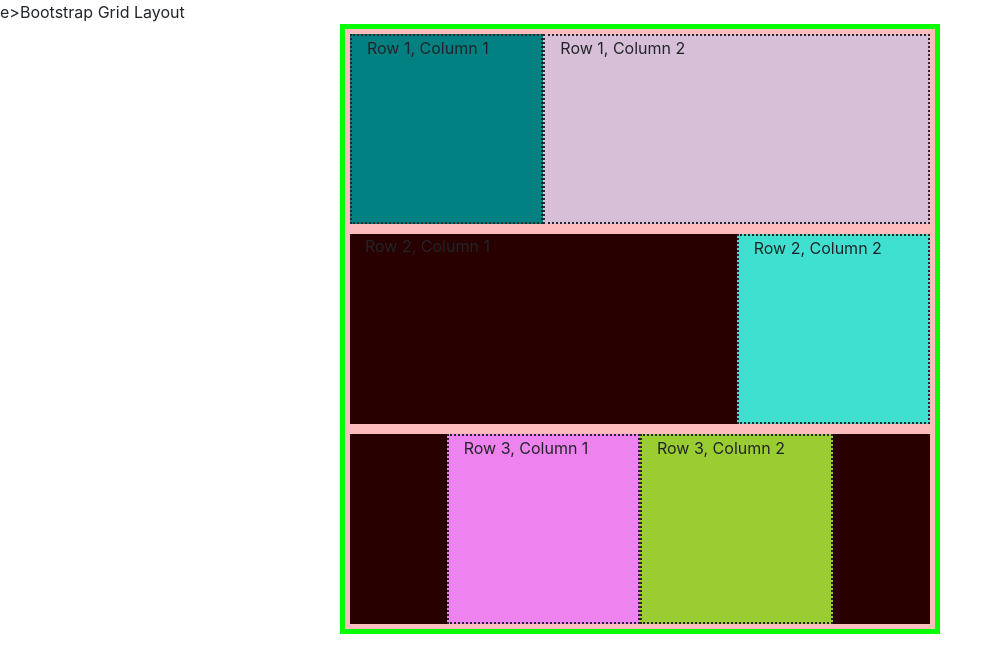
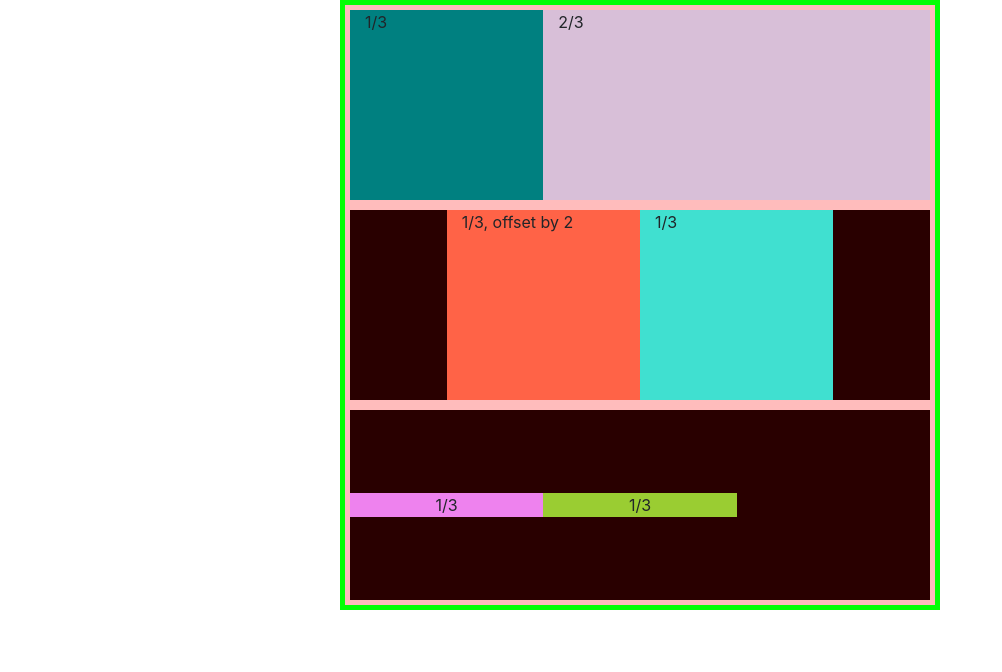
Before and after one commit to acciojob/grids-Ravisharma-1999, a website: page main.html in a window 1280 px wide. Shown: the whole page, without its empty margins (0-1002 px from the left). Drawn offline with nearby package versions, Linux system fonts and the light colour scheme.

Commit message:
created a submission

```diff
--- a/main.html
+++ b/main.html
@@ -1,33 +1,80 @@
-e>Bootstrap Grid Layout</title>
-    <link href="https://maxcdn.bootstrapcdn.com/bootstrap/4.5.2/css/bootstrap.min.css" rel="stylesheet">
-    <link rel="stylesheet" href="styles.css">
+<!DOCTYPE html>
+<html lang="en">
+<head>
+  <meta charset="UTF-8">
+  <meta name="viewport" content="width=device-width, initial-scale=1.0">
+  <title>Bootstrap Grid Layout</title>
+  <!-- Bootstrap CSS -->
+  <link rel="stylesheet" href="https://stackpath.bootstrapcdn.com/bootstrap/4.5.2/css/bootstrap.min.css">
+
+  <style>
+    /* Custom styling as per specifications */
+    .container {
+      width: 600px;
+      border: 5px solid rgb(4, 255, 4);
+      background-color: rgb(41, 0, 0);
+      margin-bottom: 20px; /* Adding space for clarity */
+    }
+
+    .row {
+      border: 5px solid rgb(255, 188, 188);
+      height: 200px;
+    }
+
+    .col {
+      border: 2px dotted rgb(38, 38, 43);
+    }
+
+    .row1-col1 {
+      background-color: teal;
+    }
+
+    .row1-col2 {
+      background-color: thistle;
+    }
+
+    .row2-col1 {
+      background-color: tomato;
+    }
+
+    .row2-col2 {
+      background-color: turquoise;
+    }
+
+    .row3-col1 {
+      background-color: violet;
+    }
+
+    .row3-col2 {
+      background-color: yellowgreen;
+    }
+  </style>
 </head>
 <body>
   <div class="container">
     <!-- Row 1 -->
     <div class="row">
-            <div class="col-md-4 col-sm-6 bg-teal r1c1 dotted-border">Row 1, Column 1</div>
-            <div class="col-md-8 col-sm-6 bg-thistle r1c2 dotted-border">Row 1, Column 2</div>
+      <!-- Medium screens: 1/3 and 2/3 -->
+      <div class="col-md-4 col-sm-6 row1-col1">1/3</div>
+      <div class="col-md-8 col-sm-6 row1-col2">2/3</div>
     </div>
+
     <!-- Row 2 -->
-        <div class="row justify-content-between">
-            <div class="col-md-4 <!DOCTYPE html>
-<html lang="en">
-<head>
-    <meta charset="UTF-8">
-    <meta name="viewport" content="width=device-width, initial-scale=1.0">
-    <titloffset-md-2 col-sm-6 bg-tomato r2c1 dotted-border">Row 2, Column 1</div>
-            <div class="col-md-4 col-sm-6 bg-turquoise r2c2 dotted-border">Row 2, Column 2</div>
+    <div class="row">
+      <!-- Medium screens: 1/3 offset by 2, 1/3 -->
+      <div class="col-md-4 offset-md-2 col-sm-6 row2-col1">1/3, offset by 2</div>
+      <div class="col-md-4 col-sm-6 row2-col2">1/3</div>
     </div>
+
     <!-- Row 3 -->
-        <div class="row justify-content-center">
-            <div class="col-md-4 col-sm-6 bg-violet r3c1 dotted-border">Row 3, Column 1</div>
-            <div class="col-md-4 col-sm-6 bg-yellowgreen r3c2 dotted-border">Row 3, Column 2</div>
+    <div class="row align-items-center">
+      <!-- Medium screens: 1/3 each, centered -->
+      <div class="col-md-4 col-sm-6 row3-col1 text-center">1/3</div>
+      <div class="col-md-4 col-sm-6 row3-col2 text-center">1/3</div>
     </div>
   </div>
 
-    <script src="https://code.jquery.com/jquery-3.5.1.slim.min.js"></script>
-    <script src="https://cdn.jsdelivr.net/npm/@popperjs/core@2.5.4/dist/umd/popper.min.js"></script>
-    <script src="https://stackpath.bootstrapcdn.com/bootstrap/4.5.2/js/bootstrap.min.js"></script>
+  <!-- Bootstrap JS (optional for certain components) -->
+  <script src="https://stackpath.bootstrapcdn.com/bootstrap/4.5.2/js/bootstrap.bundle.min.js"></script>
 </body>
 </html>
--- a/styles.css
+++ /dev/null
@@ -1,44 +0,0 @@
-.container {
-    border: 5px solid rgb(4, 255, 4);
-    background-color: rgb(41, 0, 0);
-    width: 600px;
-}
-
-.row {
-    border: 5px solid rgb(255, 188, 188);
-    height: 200px;
-}
-
-.col {
-    border: none; /* Remove default Bootstrap border */
-    padding: 10px; /* Optional: Add padding for better spacing */
-}
-
-/* Custom class for dotted border */
-.dotted-border {
-    border: 2px dotted rgb(38, 38, 43);
-}
-
-.bg-teal {
-    background-color: teal;
-}
-
-.bg-thistle {
-    background-color: thistle;
-}
-
-.bg-tomato {
-    background-color: tomato;
-}
-
-.bg-turquoise {
-    background-color: turquoise;
-}
-
-.bg-violet {
-    background-color: violet;
-}
-
-.bg-yellowgreen {
-    background-color: yellowgreen;
-}
```
Also changed, not shown: script.js (deleted, +0 -10 lines). Lines whose indentation alone changed are shown as unchanged.
